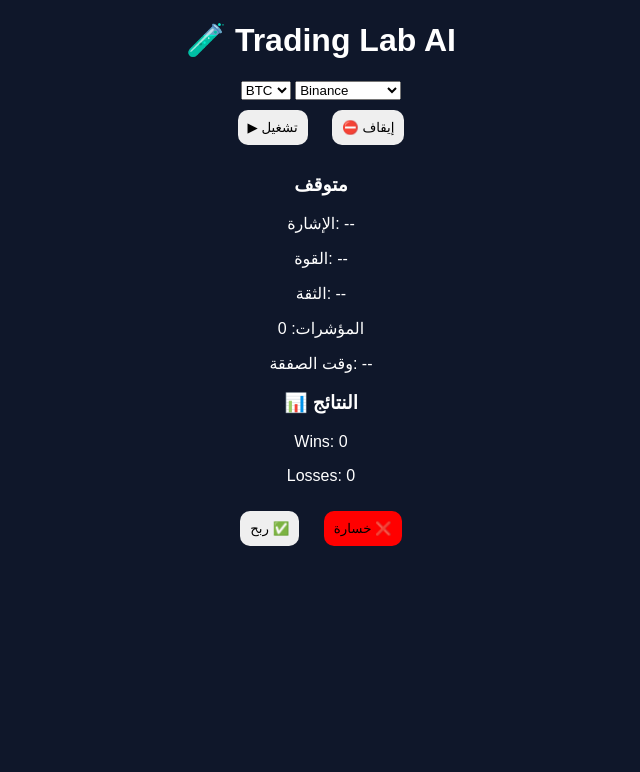
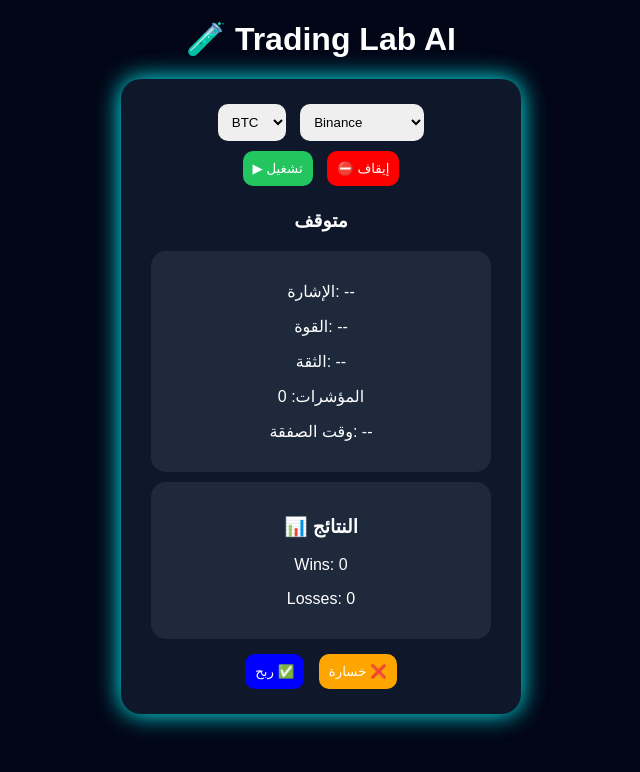
Before and after one commit to 1grtaa/HRT---PUBG-, a plain HTML site: page index.html in a window 1280 px wide. Shown: the whole page, without its empty margins (319-959 px from the left). Drawn offline with Linux system fonts and the light colour scheme.

Commit message:
Update styles for body, container, and buttons

```diff
--- a/style.css
+++ b/style.css
@@ -1,25 +1,43 @@
 body {
-  background: #0f172a;
+  background: #020617;
   color: white;
   text-align: center;
   font-family: Arial;
 }
 
-.box {
+h1 {
+  margin-top: 20px;
+}
+
+.container {
+  background: #0f172a;
+  padding: 20px;
+  border-radius: 20px;
+  width: 360px;
+  margin: auto;
+  box-shadow: 0 0 25px cyan;
+}
+
+.card {
   background: #1e293b;
-  padding: 20px;
-  margin: 50px auto;
-  width: 300px;
+  margin: 10px;
+  padding: 15px;
   border-radius: 15px;
 }
 
-button {
+select, button {
   padding: 10px;
-  margin: 10px;
+  margin: 5px;
   border-radius: 10px;
   border: none;
+}
+
+button {
+  background: #22c55e;
+  color: white;
   cursor: pointer;
 }
 
-button:first-child { background: green; }
-button:last-child { background: red; }
+.stop { background: red; }
+.win { background: blue; }
+.loss { background: orange; }
```
